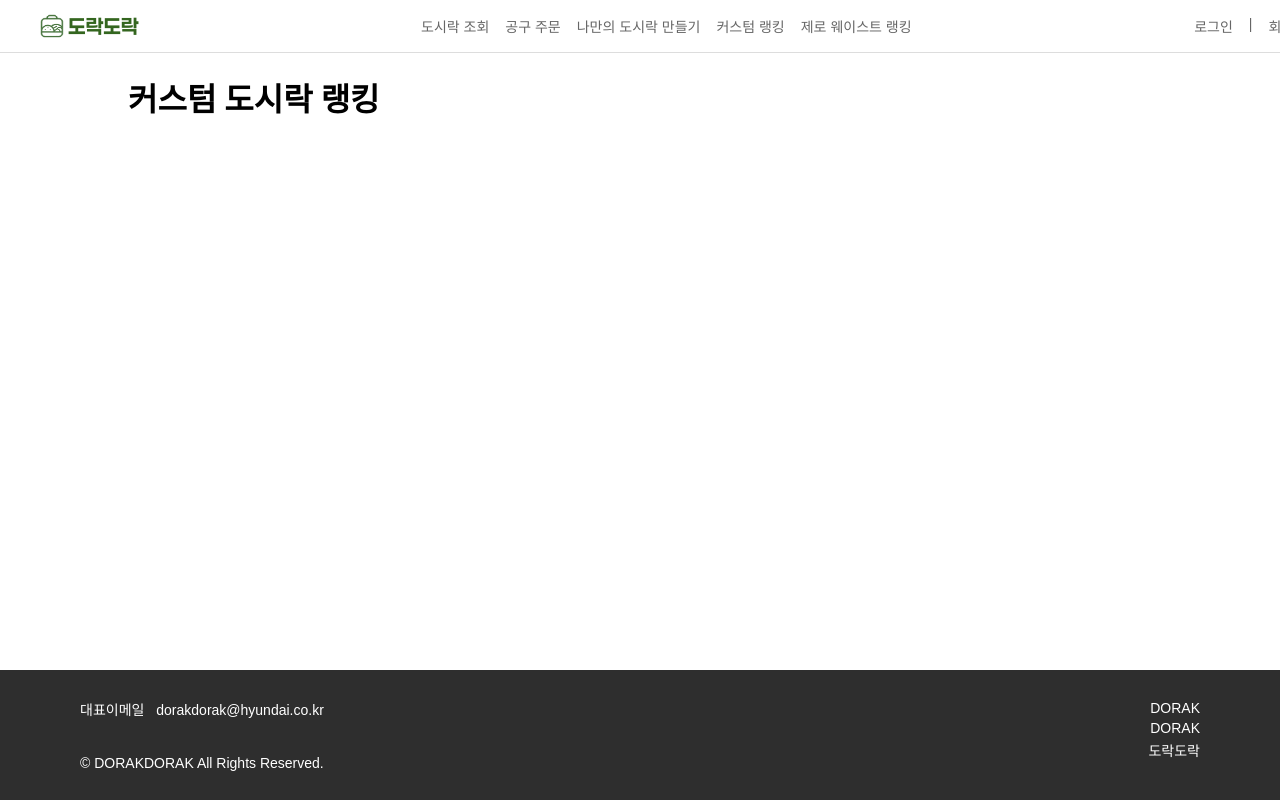
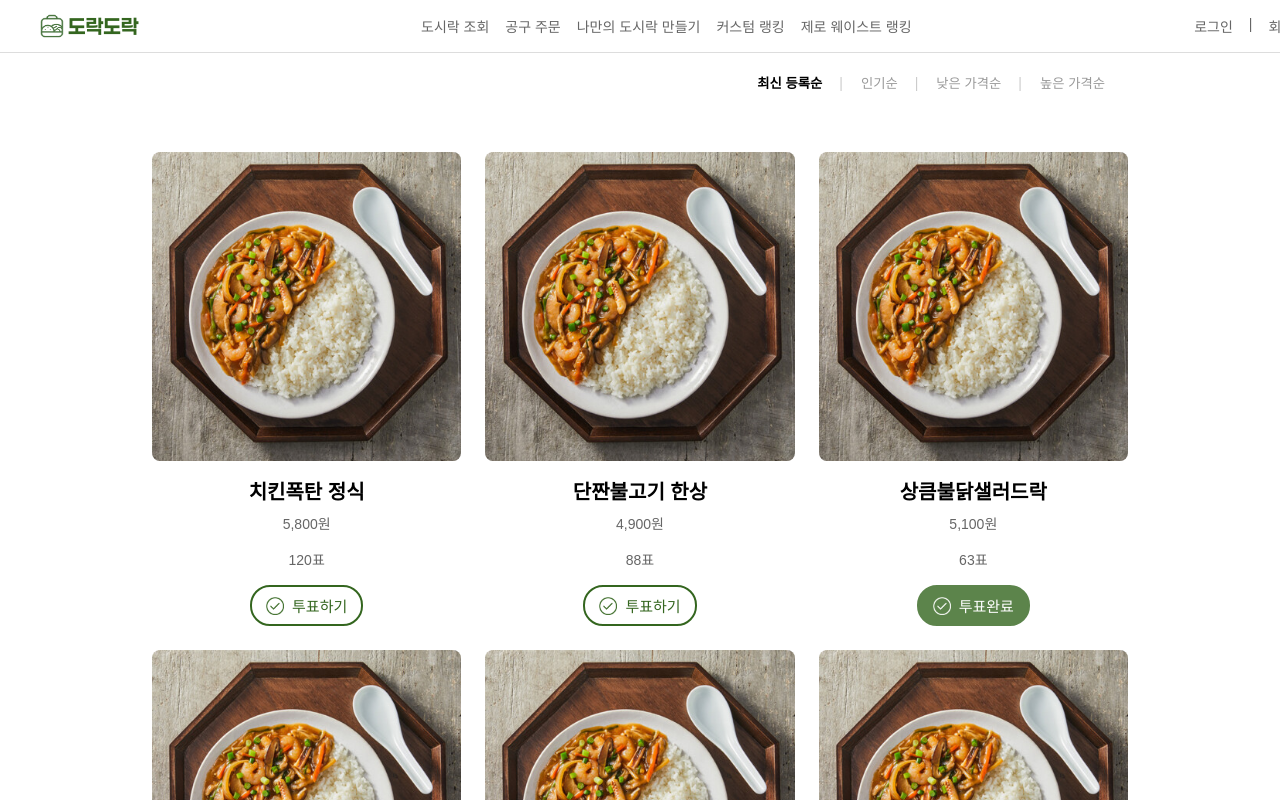
Before and after one commit to dorakdorak/dorakdorak-frontend, a React (Vite) app: page /custom-ranking in a window 1280 px wide. Shown: the top 800 px of the page. Built offline with nearby package versions, Linux system fonts and the light colour scheme; a web font is replaced by a local one.

Commit message:
[FEAT] 커스텀 도시락 랭킹 페이지 구현 (#20)

```diff
--- /dev/null
+++ b/src/components/customRanking/CustomDosirakCard.tsx
@@ -0,0 +1,38 @@
+import styles from "@/css/customRanking/CustomDosirak.module.css";
+import checkGreen from "@/assets/images/icon/check-green.png";
+import checkWhite from "@/assets/images/icon/check-white.png";
+import { CustomDosirakItem } from "@/types/DosirakList";
+
+interface Props {
+  item: CustomDosirakItem;
+  onVote: (id: number) => void;
+}
+
+const CustomDosirakCard = ({ item, onVote }: Props) => {
+  const handleClick = () => {
+    if (!item.isVoted) {
+      onVote(item.dosirakId);
+    }
+  };
+
+  return (
+    <div className={styles.card}>
+      <div className={styles.imageWrapper}>
+        <img src={item.imageUrl} alt={item.name} className={styles.image} />
+      </div>
+      <div className={styles.name}>{item.name}</div>
+      <div className={styles.voteCount}>{item.price.toLocaleString()}원</div>
+      <div className={styles.voteCount}>{item.vote.toLocaleString()}표</div>
+      <button
+        className={`${styles.voteButton} ${item.isVoted ? styles.voted : ""}`}
+        onClick={handleClick}
+        disabled={item.isVoted}
+      >
+        <img src={item.isVoted ? checkWhite : checkGreen} alt="투표" className={styles.icon} />
+        {item.isVoted ? "투표완료" : "투표하기"}
+      </button>
+    </div>
+  );
+};
+
+export default CustomDosirakCard;
--- /dev/null
+++ b/src/components/customRanking/CustomDosirakList.tsx
@@ -0,0 +1,20 @@
+import CustomDosirakCard from "@/components/customRanking/CustomDosirakCard";
+import { CustomDosirakItem } from "@/types/DosirakList";
+import styles from "@/css/customRanking/CustomDosirak.module.css";
+
+interface Props {
+  items: CustomDosirakItem[];
+  onVote: (id: number) => void;
+}
+
+function CustomDosirakList({ items, onVote }: Props) {
+  return (
+    <div className={styles.container}>
+      {items.map((item) => (
+        <CustomDosirakCard key={item.dosirakId} item={item} onVote={onVote} />
+      ))}
+    </div>
+  );
+}
+
+export default CustomDosirakList;
--- /dev/null
+++ b/src/css/customRanking/CustomDosirak.module.css
@@ -0,0 +1,101 @@
+.card {
+  display: flex;
+  flex-direction: column;
+  align-items: center;
+  text-align: center;
+  font-family: "Pretendard", sans-serif;
+  width: 100%;
+  /* max-width: 240px; */
+  box-sizing: border-box;
+  background-color: #fff;
+}
+
+.imageWrapper {
+  aspect-ratio: 1 / 1;
+  width: 100%;
+  min-width: 300px;
+  max-width: 350px;
+  overflow: hidden;
+  border-radius: 8px;
+}
+
+.image {
+  width: 100%;
+  height: 100%;
+  object-fit: cover;
+  height: auto;
+  transition: transform 0.3s ease;
+}
+
+.image:hover {
+  transform: scale(1.1);
+}
+
+.name {
+  margin-top: 15px;
+  font-size: 20px;
+  font-weight: 600;
+}
+
+.voteCount {
+  margin: 8px 0;
+  font-size: 14px;
+  color: #666;
+}
+
+.voteButton {
+  display: flex;
+  align-items: center;
+  justify-content: center;
+  gap: 8px;
+  border: 2px solid #34661f;
+  background-color: white;
+  color: #34661f;
+  font-weight: 500;
+  font-size: 15px;
+  border-radius: 20px;
+  padding: 8px 14px;
+  margin-top: 8px;
+  cursor: pointer;
+  transition: background-color 0.2s, color 0.2s;
+}
+
+.voteButton:hover:not(:disabled) {
+  background-color: #ecf5ec;
+}
+
+.voteButton:disabled {
+  cursor: default;
+  opacity: 0.8;
+}
+
+.voted {
+  background-color: #34661f;
+  color: white;
+  border-color: #34661f;
+}
+
+.icon {
+  width: 18px;
+  height: 18px;
+}
+
+.container {
+  display: grid;
+  grid-template-columns: repeat(3, 1fr);
+  gap: 24px;
+  padding: 24px 0;
+  justify-items: center;
+}
+
+@media (max-width: 1024px) {
+  .container {
+    grid-template-columns: repeat(2, 1fr);
+  }
+}
+
+@media (max-width: 600px) {
+  .container {
+    grid-template-columns: 1fr;
+  }
+}
--- /dev/null
+++ b/src/mock/CustomDosirakRankingMockData.ts
@@ -0,0 +1,125 @@
+import { CustomDosirakItem } from "@/types/DosirakList";
+import thumbnail from "@/assets/images/mock/meal2.jpg";
+
+export const mockCustomDosiraks: CustomDosirakItem[] = [
+  {
+    dosirakId: 1,
+    name: "치킨폭탄 정식",
+    price: 5800,
+    vote: 120,
+    imageUrl: thumbnail,
+    isVoted: false,
+  },
+  {
+    dosirakId: 2,
+    name: "단짠불고기 한상",
+    price: 4900,
+    vote: 88,
+    imageUrl: thumbnail,
+    isVoted: false,
+  },
+  {
+    dosirakId: 3,
+    name: "상큼불닭샐러드락",
+    price: 5100,
+    vote: 63,
+    imageUrl: thumbnail,
+    isVoted: true,
+  },
+  {
+    dosirakId: 4,
+    name: "고기듬뿍 왕정식",
+    price: 5400,
+    vote: 91,
+    imageUrl: thumbnail,
+    isVoted: false,
+  },
+  {
+    dosirakId: 5,
+    name: "참치마요 스페셜",
+    price: 5000,
+    vote: 47,
+    imageUrl: thumbnail,
+    isVoted: true,
+  },
+  {
+    dosirakId: 6,
+    name: "소세지 춤춘다락",
+    price: 5600,
+    vote: 102,
+    imageUrl: thumbnail,
+    isVoted: false,
+  },
+  {
+    dosirakId: 7,
+    name: "계란후라이 필수락",
+    price: 5200,
+    vote: 38,
+    imageUrl: thumbnail,
+    isVoted: true,
+  },
+  {
+    dosirakId: 8,
+    name: "제육볶음 폭발락",
+    price: 4700,
+    vote: 59,
+    imageUrl: thumbnail,
+    isVoted: false,
+  },
+  {
+    dosirakId: 9,
+    name: "떡갈비 듬뿍락",
+    price: 5300,
+    vote: 72,
+    imageUrl: thumbnail,
+    isVoted: false,
+  },
+  {
+    dosirakId: 10,
+    name: "냉채족발 도시락",
+    price: 5500,
+    vote: 95,
+    imageUrl: thumbnail,
+    isVoted: false,
+  },
+  {
+    dosirakId: 11,
+    name: "명란버터 밥상",
+    price: 4950,
+    vote: 40,
+    imageUrl: thumbnail,
+    isVoted: true,
+  },
+  {
+    dosirakId: 12,
+    name: "불향 가득 고기락",
+    price: 5100,
+    vote: 67,
+    imageUrl: thumbnail,
+    isVoted: false,
+  },
+  {
+    dosirakId: 13,
+    name: "김치볶음밥은진리",
+    price: 4850,
+    vote: 33,
+    imageUrl: thumbnail,
+    isVoted: false,
+  },
+  {
+    dosirakId: 14,
+    name: "탄단지 균형락",
+    price: 4700,
+    vote: 56,
+    imageUrl: thumbnail,
+    isVoted: true,
+  },
+  {
+    dosirakId: 15,
+    name: "식감폭발 멘치락",
+    price: 5200,
+    vote: 82,
+    imageUrl: thumbnail,
+    isVoted: false,
+  },
+];
--- a/src/pages/CustomRanking.tsx
+++ b/src/pages/CustomRanking.tsx
@@ -1,7 +1,41 @@
+import { useState } from "react";
+import SortOptions from "@/components/common/SortOptions";
+import CustomDosirakList from "@/components/customRanking/CustomDosirakList";
+import { SortType } from "@/constants/sortOptions";
+import { CustomDosirakItem } from "@/types/DosirakList";
+import { mockCustomDosiraks } from "@/mock/CustomDosirakRankingMockData";
+import styles from "@/css/list/Menu.module.css";
+
 function CustomRanking() {
+  const [selectedSort, setSelectedSort] = useState<SortType>("LATEST");
+  const [dosiraks, setDosiraks] = useState<CustomDosirakItem[]>(mockCustomDosiraks);
+
+  // useEffect(() => {
+  //   const sorted = [...dosiraks];
+  //   if (selectedSort === "LATEST") {
+  //     sorted.sort((a, b) => b.dosirakId - a.dosirakId);
+  //   } else if (selectedSort === "VOTE") {
+  //     sorted.sort((a, b) => b.vote - a.vote);
+  //   }
+  //   setDosiraks(sorted);
+  // }, [selectedSort]);
+
+  const handleVote = (id: number) => {
+    setDosiraks((prev) =>
+      prev.map((item) =>
+        item.dosirakId === id
+          ? { ...item, isVoted: true, vote: item.vote + 1 }
+          : item
+      )
+    );
+  };
+
   return (
-    <div>
-      <h1>커스텀 도시락 랭킹</h1>
+    <div className={styles.menuContainer}>
+      <div className={styles.menuSortWrapper}>
+        <SortOptions selectedSort={selectedSort} onSelectSort={setSelectedSort} />
+      </div>
+      <CustomDosirakList items={dosiraks} onVote={handleVote} />
     </div>
   );
 }
```
Also changed, not shown: src/assets/images/icon/check-green.png (added), src/assets/images/icon/check-white.png (added).
